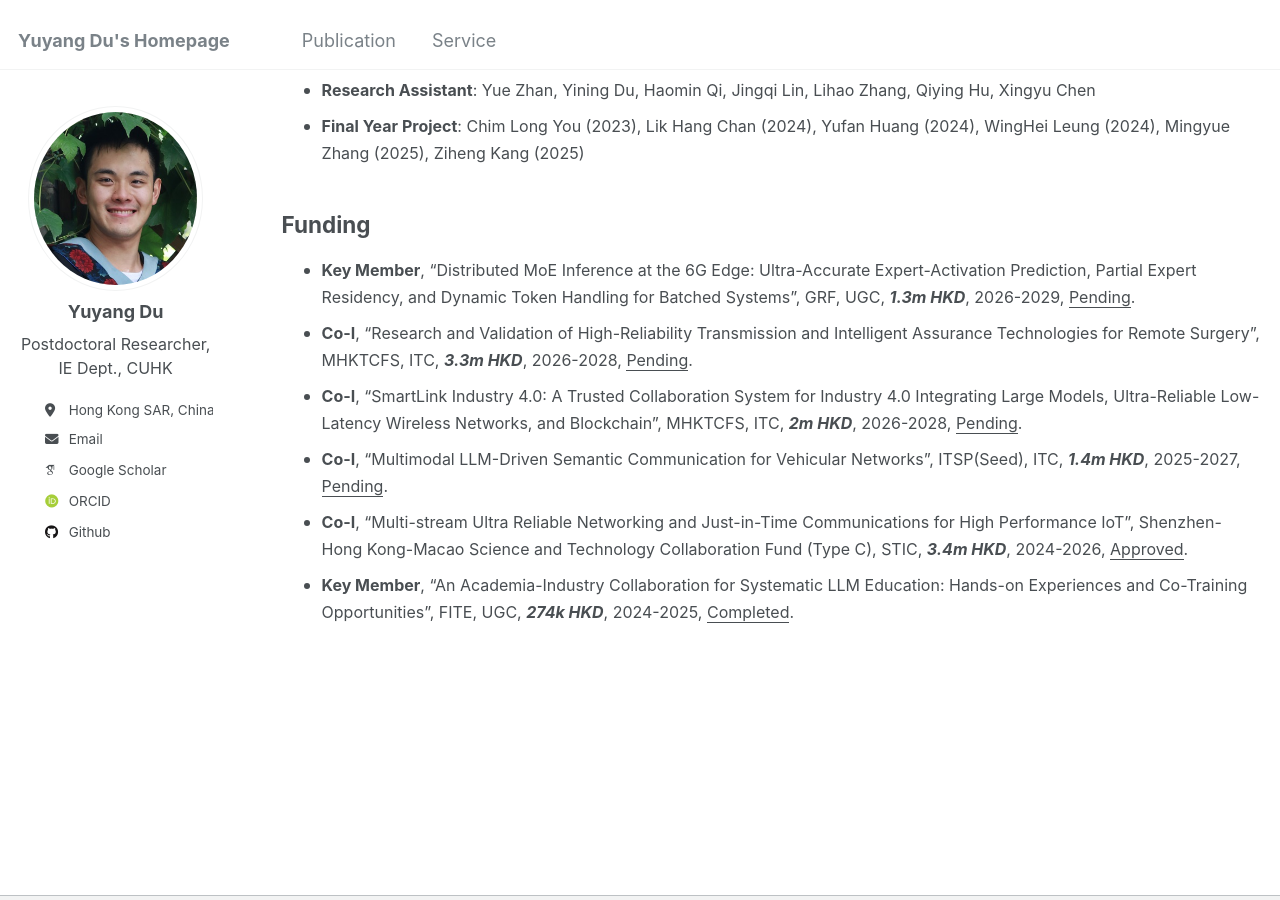
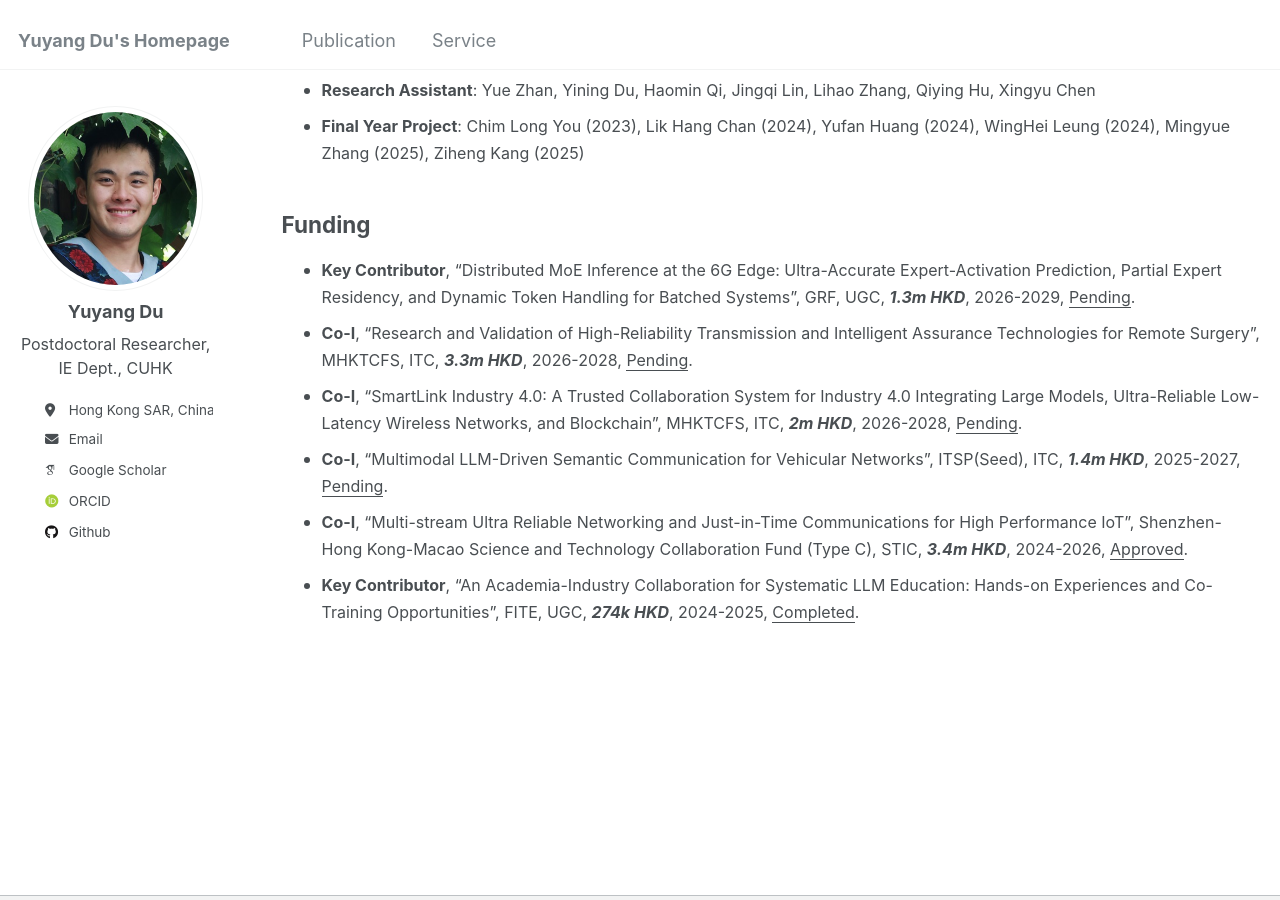
Before and after one commit to yuyangdu01/yuyangdu01.github.io, a Jekyll site: the page built from _pages/cv.md, in a window 1280 px wide and 900 px high, scrolled down 912 px. Built offline with Jekyll 4.4.1, drawn with Linux system fonts in a browser that asks for light colours; some web fonts are replaced.

Commit message:
Update cv.md

```diff
--- a/_pages/cv.md
+++ b/_pages/cv.md
@@ -47,9 +47,9 @@ Mentorship
 
 Funding
 ------
-* <font size=3> <b>Key Member</b>, “Distributed MoE Inference at the 6G Edge: Ultra-Accurate Expert-Activation Prediction, Partial Expert Residency, and Dynamic Token Handling for Batched Systems”, GRF, UGC, <i><b>1.3m HKD</b></i>, 2026-2029, <u>Pending</u>.</font>
+* <font size=3> <b>Key Contributor</b>, “Distributed MoE Inference at the 6G Edge: Ultra-Accurate Expert-Activation Prediction, Partial Expert Residency, and Dynamic Token Handling for Batched Systems”, GRF, UGC, <i><b>1.3m HKD</b></i>, 2026-2029, <u>Pending</u>.</font>
 * <font size=3> <b>Co-I</b>, “Research and Validation of High-Reliability Transmission and Intelligent Assurance Technologies for Remote Surgery”, MHKTCFS, ITC, <i><b>3.3m HKD</b></i>, 2026-2028, <u>Pending</u>.</font>
 * <font size=3> <b>Co-I</b>, “SmartLink Industry 4.0: A Trusted Collaboration System for Industry 4.0 Integrating Large Models, Ultra-Reliable Low-Latency Wireless Networks, and Blockchain”, MHKTCFS, ITC, <i><b>2m HKD</b></i>, 2026-2028, <u>Pending</u>.</font>
 * <font size=3> <b>Co-I</b>, “Multimodal LLM-Driven Semantic Communication for Vehicular Networks”, ITSP(Seed), ITC, <i><b>1.4m HKD</b></i>, 2025-2027, <u>Pending</u>.</font>
 * <font size=3> <b>Co-I</b>, “Multi-stream Ultra Reliable Networking and Just-in-Time Communications for High Performance IoT”, Shenzhen-Hong Kong-Macao Science and Technology Collaboration Fund (Type C), STIC, <i><b>3.4m HKD</b></i>, 2024-2026, <u>Approved</u>.</font>
-* <font size=3> <b>Key Member</b>, “An Academia-Industry Collaboration for Systematic LLM Education: Hands-on Experiences and Co-Training Opportunities”, FITE, UGC, <i><b>274k HKD</b></i>, 2024-2025, <u>Completed</u>.</font>
+* <font size=3> <b>Key Contributor</b>, “An Academia-Industry Collaboration for Systematic LLM Education: Hands-on Experiences and Co-Training Opportunities”, FITE, UGC, <i><b>274k HKD</b></i>, 2024-2025, <u>Completed</u>.</font>
```
